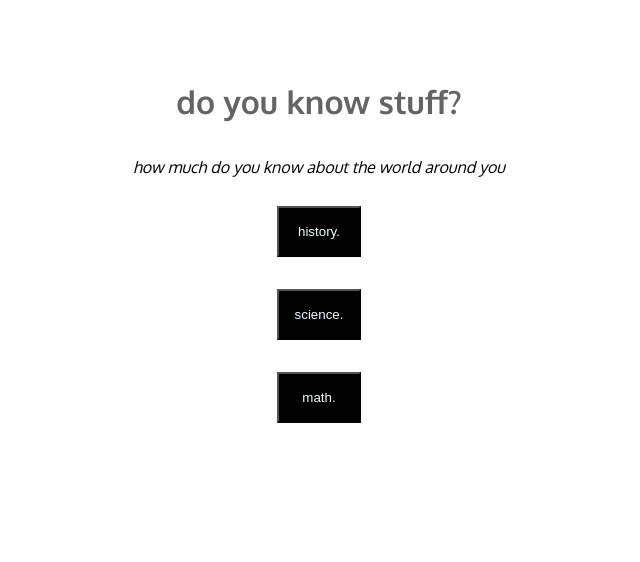
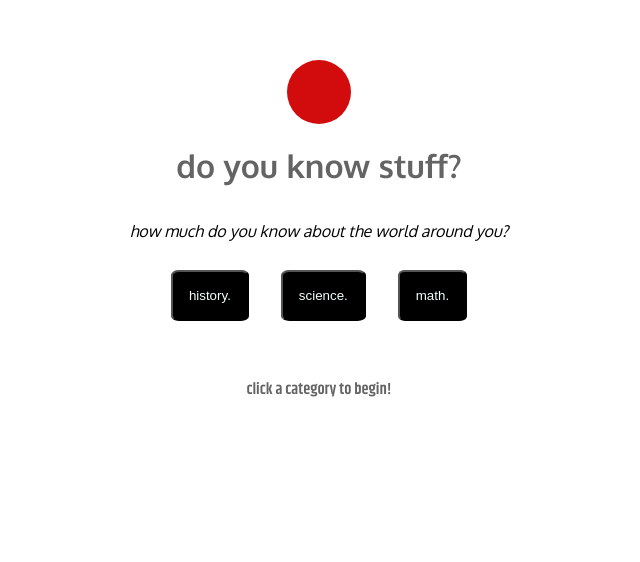
Before and after one commit to ayodeleowolabi/quizgame, a plain HTML site: page index.html in a window 1280 px wide. Shown: the part 268-830 px from the top of the page, without its empty margins (321-961 px from the left). Drawn offline with Linux system fonts and the light colour scheme; a web font is replaced by a local one.

Commit message:
MVP Almost attained

```diff
--- a/css/main.css
+++ b/css/main.css
@@ -1,4 +1,5 @@
-@import url('https://fonts.googleapis.com/css2?family=Anton+SC&family=Khand:wght@300;400;500;600;700&family=Open+Sans:ital,wght@0,300..800;1,300..800&family=Oxygen:wght@300;400;700&family=Poiret+One&display=swap');
+@import url('https://fonts.googleapis.com/css2?family=Anton+SC&family=Concert+One&family=Khand:wght@300;400;500;600;700&family=Oxygen:wght@300;400;700&family=Permanent+Marker&display=swap');
+
 
 body{
     display: flex;
@@ -23,8 +24,16 @@ h2{
 }
 
 #score{
-    background-color: rgb(200, 100, 100);
-    width: 4em;
+    background-color: rgb(210, 12, 12);
+    text-align: center;
+    width: 4rem;
+    height: 4rem;
+    font-family: "Permanent Marker", cursive;
+    font-weight: 400;
+    font-style: normal;
+    font-size: 40px;
+    color: black;
+    border-radius: 50%;
 }
 
 
@@ -34,7 +43,7 @@ h2{
 }
 #questionscategories{
     display:flex;
-    flex-direction: column;
+    flex-direction: row;
 
 }
 .categorybutton{
@@ -43,6 +52,7 @@ h2{
     padding: 1rem;
     justify-content: space-between;
     margin: 1rem;
+    border-radius: 10%;
 }
 
 #answers{
@@ -58,10 +68,12 @@ h2{
     color: azure;
     height: 2rem;
     margin: 1em;
+    border-radius: 10%;
 }
 
 #message{
-    margin: 5rem;
-    font-size: medium;
+    font-family: "Khand", sans-serif;
+    font-weight: 600;
+    font-style: normal;
 
 }
--- a/js/main.js
+++ b/js/main.js
@@ -239,6 +239,7 @@ const QUESTION_BANK = [
   let score
   let playerAnswer
   let category
+  let currentCategory
 
 
 
@@ -273,6 +274,9 @@ function init() {
   score = 0
   allQuestions = QUESTION_BANK.map((question) => question)
   playAgainButton.style.visibility = 'hidden'
+  categoryButtons.style.visibility = 'visible'
+  question.innerText = 'how much do you know about the world around you?'
+  messageDisplay.innerText = 'click a category to begin!'
 
 
 render()
@@ -288,14 +292,14 @@ render()
 
 function endGame() {
 
-  if (allQuestions.length === 0 && score >= 9){
+  if (allQuestions.length === 0 && score >= 12){
     question.innerText = `Congratulations! You have ${score} points! You know more than you think.`
     categoryButtons.style.display = 'none'
     answerContainer.style.display = 'none'
     messageDisplay.innerText = "YOU WON!"
     playAgainButton.style.visibility = 'visible'
-  } else if (allQuestions.length === 0 && score <= 8) {
-    question.innerText = `You only got ${score} points. Try again.`
+  } else if (allQuestions.length === 0 && score <= 11) {
+    question.innerText = `You only got ${score} points out of 16. Try again.`
     categoryButtons.style.display = 'none'
     answerContainer.style.display = 'none'
     messageDisplay.innerText = ""
@@ -319,9 +323,8 @@ function renderCorrectAnswer(event) {
 
   if (playerAnswer === correctAnswer){
     console.log(message)
-    message = "Good job"
+    message = "You earned 1 point."
     score++
-    // why do i have to console log up there to see something?
 
   } else {
     message = `The answer was ${correctAnswer} but try the next one!`
@@ -331,7 +334,7 @@ function renderCorrectAnswer(event) {
   console.log(message)
   messageDisplay.innerText = message
   setTimeout(() => {
-    messageDisplay.innerText = `You have ${score} points!`
+    messageDisplay.innerText = ``
     question.innerText = 'Try a new category!'
     categoryButtons.style.display = 'flex'
     answerContainer.style.display = 'none'
@@ -356,11 +359,9 @@ console.log(score)
 function renderAnswers() {
 
   let answerChoices = chosenQuestion.answers
-  console.log(answerChoices) // how can i access my text
-  // i think i need to access playerQuestions here
+  console.log(answerChoices)
 console.log(answerContainer.children)
 const answerButtonsArray = answerContainer.children
-  // after answer is rendered, player questions must be popped out of the playernquestions array
   for (let i = 0; i < answerButtonsArray.length; i++){
     answerButtonsArray[i].innerText = answerChoices[i]
     console.log(answerButtonsArray[i])
@@ -389,19 +390,11 @@ const answerButtonsArray = answerContainer.children
 
 function handleCategoryChoice(event) {
   category = event.target.id
+  messageDisplay.innerText = " "
   renderChooseCategory()
-  // let idx = Math.floor(Math.random() * allQuestions.length)
-
-
   renderChooseQuestion()
 
-  // if (questionChoices === QUESTION_BANK[idx])
-
-  console.log(category)
   return
-
-
-
 }
 
 
@@ -411,39 +404,19 @@ function renderChooseCategory() {
 
     categoryBank = allQuestions.filter((question) =>
     question.category === category)
+    currentCategory = categoryBank
 
 
     console.log(QUESTION_BANK)
     console.log(categoryBank)
     console.log(allQuestions)
+    console.log(currentCategory)
   return
-
-    // let idx = Math.floor(Math.random() * QUESTION_BANK.length)
-    // question.innerText = QUESTION_BANK[idx].text
-    // chosenQuestion = QUESTION_BANK[idx]
-
-    // answerContainer.style.display = 'flex'
-    // categoryButtons.style.display = 'none'
-    // // QUESTION_BANK.splice(idx, 1)
-    // renderAnswers()
-
 
   }
 
 
-// function renderChooseCategory() {
 
-//   let idx = Math.floor(Math.random() * QUESTION_BANK.length)
-//   question.innerText = QUESTION_BANK[idx].text
-//   chosenQuestion = QUESTION_BANK[idx]
-
-//   answerContainer.style.display = 'flex'
-//   categoryButtons.style.display = 'none'
-//   // QUESTION_BANK.splice(idx, 1)
-//   renderAnswers()
-
-
-// }
 
 // have a function that changes the answer container, category buttons and questions div
 // i need to save/ cached the intial values of the home screen.
@@ -455,6 +428,9 @@ function renderChooseQuestion() {
     question.innerText = 'You have finished all the questions in the category you selected'
     document.getElementById(`${category}`).style.display = 'none'
     categoryButtons.style.display = 'flex'
+    let currentCategoryArray = categoryButtons.children
+    // Loop througha answer container.children
+    // for each of those do style.display.empty string
     answerContainer.children.style.display = ''
   } else
   question.innerText = categoryBank[idx].text
@@ -462,64 +438,33 @@ function renderChooseQuestion() {
   console.log(chosenQuestion)
   answerContainer.style.display = 'flex'
   categoryButtons.style.display = 'none'
-  // QUESTION_BANK.splice(idx, 1)
+
+  console.log(categoryButtons.children)
+
 
 
   renderAnswers()
 
  allQuestions = allQuestions.filter((question) => question !== chosenQuestion)
+ currentCategory = currentCategory.filter((question) => question === categoryBank)
+//  if (currentCategory.length === 0){
+//   document.getElementById(`${currentCategory}`.style.visibility = 'hidden')
+//  } else
+ // currentCategory filter through all questions for question that are = to current category
+ //if length of current category is 0, grab the history id and set its display or visbility to hidden
+//Declare a current category variable in state
+//when your creating category bank, set current catergory to = category of questions
+
+  return
+
+
+
+}
 
 
 
 
 
-//  QUESTION_BANK.splice(idx, 1)
-
-
-
-
-
-  // answerChoices.innerText = `${QUESTION_BANK[idx].answers}`
-  //something to display answer choices in box form so i can also edit the box instelf
-
-
-  return
-  // playerQuestions.pop(QUESTION_BANK[idx]) is this where this function should be?
-
-
-}
-
-// function renderQuestionChoice(event){
-//     let idx = Math.floor(Math.random() * QUESTION_BANK.history.questions.length)
-
-
-//     let questionPicked = QUESTION_BANK.history.questions[idx]
-//     let questionAnswers = QUESTION_BANK.history.choices[questionPicked.idx]
-//     question.innerText = questionPicked
-//     console.log(questionAnswers)
-//     return questionChoice
-// }
-
-// function renderQuestionChoice(event){
-//   QUESTION_BANK.forEach((question) => {
-//     let idx = Math.floor(Math.random() * QUESTION_BANK.history.questions.length)
-
-//   })
-//     let questionPicked = QUESTION_BANK.history.questions[idx]
-//     let questionAnswers = QUESTION_BANK.history.choices[idx]
-//     question.innerText = questionPicked
-//     console.log(idx)
-//     return questionChoice
-// }
-
-
-
-  // let questionAnswers = QUESTION_BANK.history.choices[idx]
-  // console.log(questionAnswers, questionPicked)
-  // question.innerText = questionPicked
-  // answerButtons.innerText = q
-  // return questionChoiceX
-  // // correctAnswer()
 
 
 
```
Also changed, not shown: README.md, images/demo.png (added).
